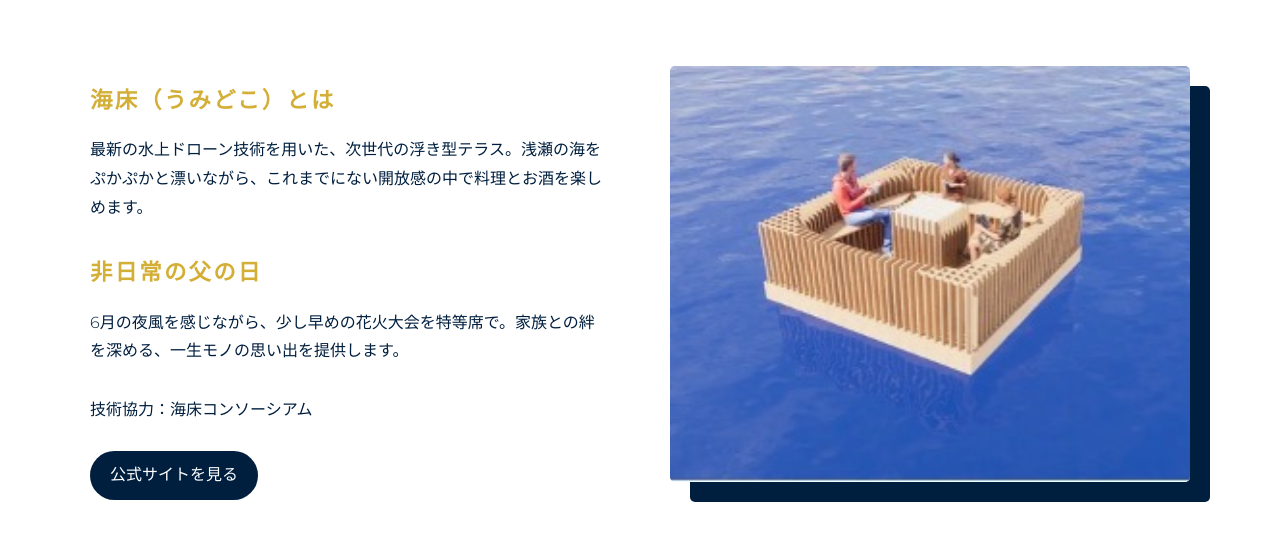
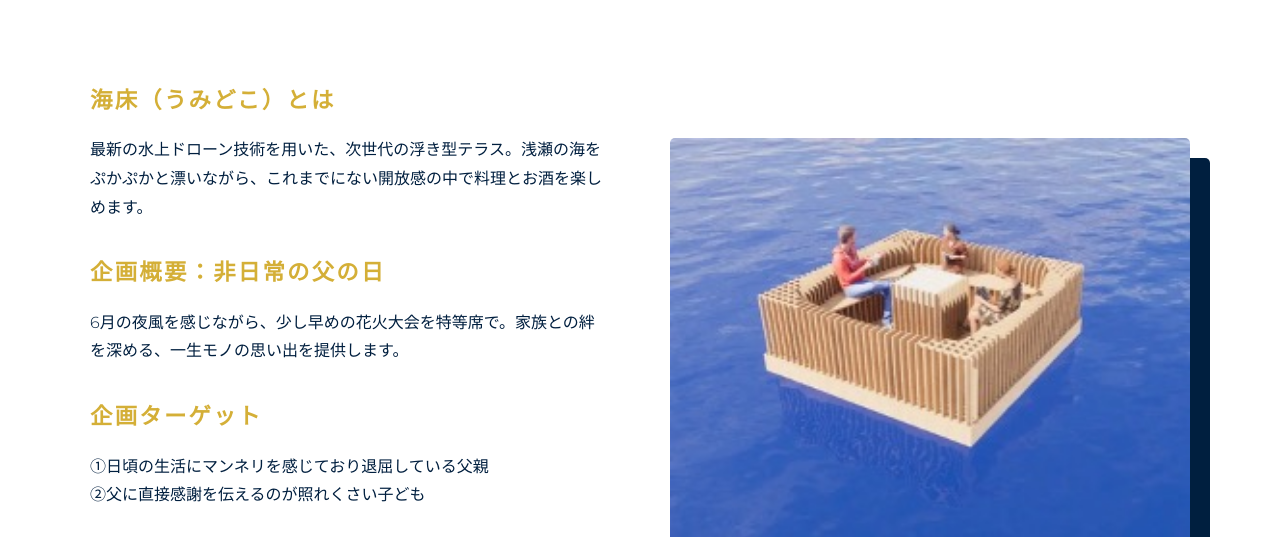
Before and after one commit to kento-07/dentsu_umidoko, a plain HTML site: page index.html in a window 1280 px wide. Both pictures are taken after a click on the link "ABOUT". Shown: the part 239-776 px from the top of the page. Drawn offline with Linux system fonts and the light colour scheme.

Commit message:
Update index.html

```diff
--- a/index.html
+++ b/index.html
@@ -79,8 +79,12 @@
                             <p>最新の水上ドローン技術を用いた、次世代の浮き型テラス。浅瀬の海をぷかぷかと漂いながら、これまでにない開放感の中で料理とお酒を楽しめます。</p>
                         </div>
                         <div class="concept-item">
-                            <h3>非日常の父の日</h3>
+                            <h3>企画概要：非日常の父の日</h3>
                             <p>6月の夜風を感じながら、少し早めの花火大会を特等席で。家族との絆を深める、一生モノの思い出を提供します。</p>
+                        </div>
+                        <div class="concept-item">
+                            <h3>企画ターゲット</h3>
+                            <p>①日頃の生活にマンネリを感じており退屈している父親<br>②父に直接感謝を伝えるのが照れくさい子ども</p>
                         </div>
                         <div class="link-wrapper">
                             <p>技術協力：海床コンソーシアム</p>
```
